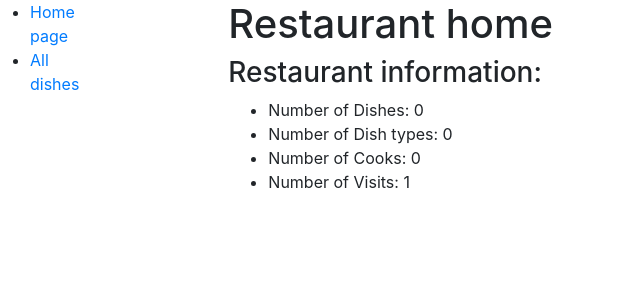
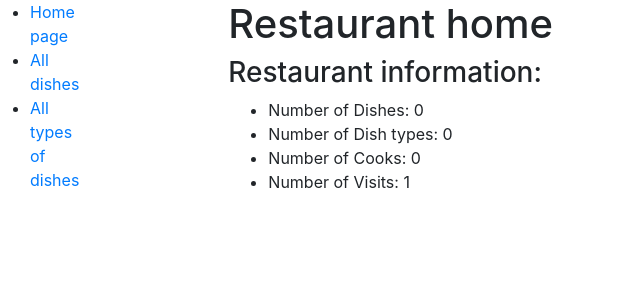
Before and after one commit to AndriiFn/restaurant-kitchen-service, a Django app: page / in a window 1280 px wide. Shown: the top 300 px of the page, without its empty margins (0-640 px from the left). Run offline with Django 5.2, Linux system fonts and the light colour scheme; data that the repository does not hold is empty.

Commit message:
add dish-type-list link to sidebar

```diff
--- a/templates/includes/sidebar.html
+++ b/templates/includes/sidebar.html
@@ -8,5 +8,8 @@
     <li>
       <a href="{% url 'kitchen_services:dish-list' %}">All dishes</a>
     </li>
+    <li>
+      <a href="{% url 'kitchen_services:dish-type-list' %}">All types of dishes</a>
+    </li>
   </ul>
 {% endblock %}
```
